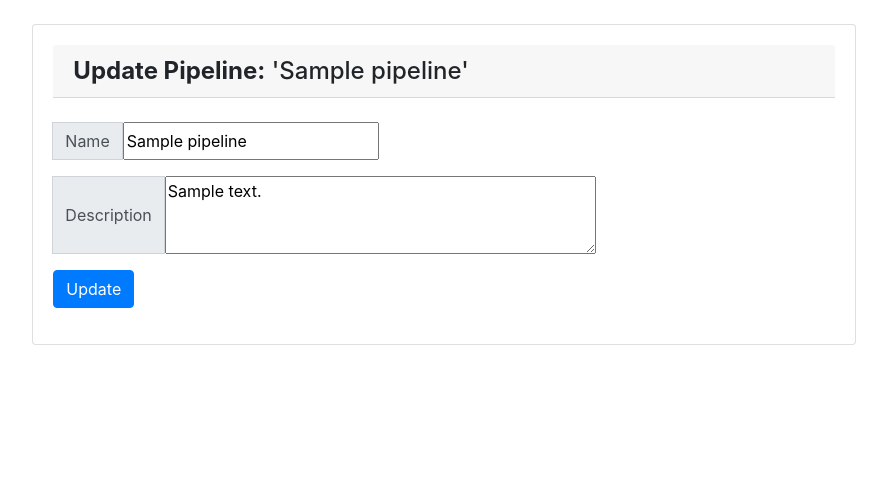
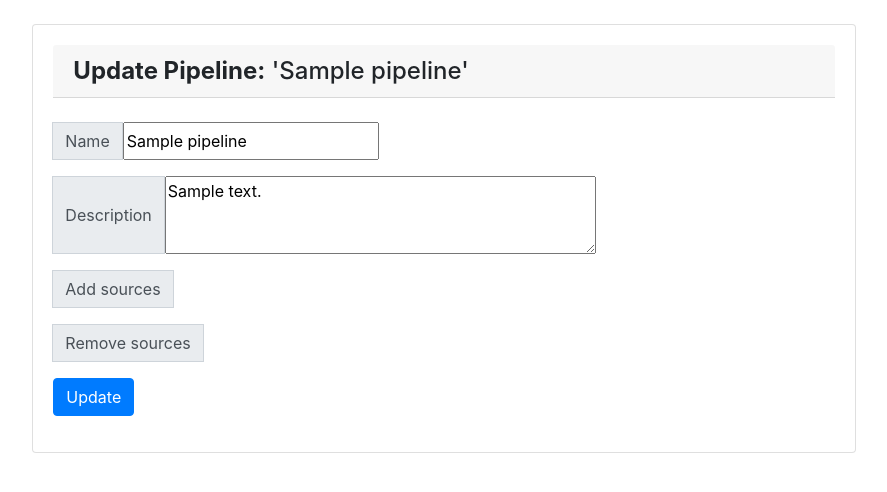
Before and after one commit to dnkelly97/pgscm, a Django app: a page that uses pipeline/templates/edit_pipeline.html in a window 1280 px wide; the page is wider, and only the part inside the window is pictured. Shown: the part 58-550 px from the top of that part, without its empty margins (196-1083 px from the left). Run offline with Django 3.2, Linux system fonts and the light colour scheme; a user stored in the database is signed in; tables that the repository leaves empty hold one stand-in row (values such as "Sample post"); data that the repository does not hold is empty; parts of the project's set-up code (start-up, migrations or seed data) failed here and were passed over; some libraries are stand-ins or nearby versions.

Commit message:
Added add_source and remove_source form fields to the edit pipeline template

```diff
--- a/pipeline/templates/edit_pipeline.html
+++ b/pipeline/templates/edit_pipeline.html
@@ -4,6 +4,8 @@
 
 
 {% block content %}
+<style>ul#id_add_sources {list-style-type: none;}</style>
+<style>ul#id_remove_sources {list-style-type: none;}</style>
 <br>
 <div class="container-fluid offset-2">
     <div class="row">
@@ -13,12 +15,6 @@
                 <div class="alert alert-danger" style="display: none;" id="message"></div>
                 <form method="POST" class="form-group" id="update_pipeline_form">
                     {% csrf_token %}
-<!--                     <div class="input-group mb-3">-->
-<!--                        <div class="input-group-append">-->
-<!--                             <span class="input-group-text">{{form.sources.label}}</span>-->
-<!--                        </div>-->
-<!--                        {{form.sources}}-->
-<!--                     </div>-->
                     <div class="input-group mb-3">
                         <div class="input-group-append">
                             <span class="input-group-text">{{form.name.label}}</span>
@@ -30,6 +26,18 @@
                             <span class="input-group-text">{{form.description.label}}</span>
                         </div>
                         {{form.description}}
+                    </div>
+                    <div class="input-group mb-3">
+                        <div class="input-group-append">
+                             <span class="input-group-text">{{form.add_sources.label}}</span>
+                        </div>
+                        {{form.add_sources}}
+                    </div>
+                    <div class="input-group mb-3">
+                        <div class="input-group-append">
+                             <span class="input-group-text">{{form.remove_sources.label}}</span>
+                        </div>
+                        {{form.remove_sources}}
                     </div>
                     <button id="update_pipeline_submit_button" name="update_pipeline_submit" class="btn btn-primary" type="submit">Update</button>
                 </form>
```
Lines whose indentation alone changed are shown as unchanged.
